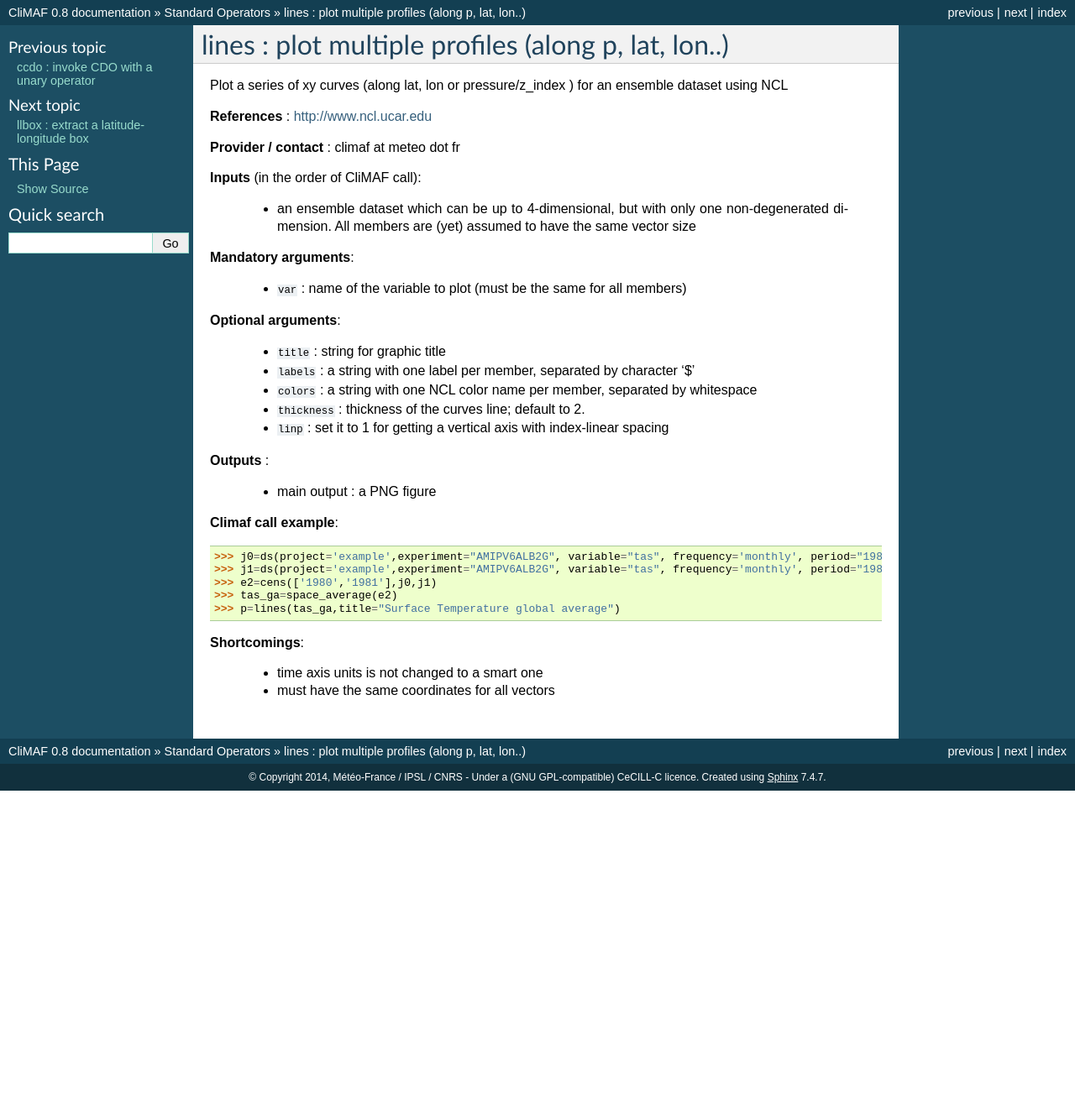
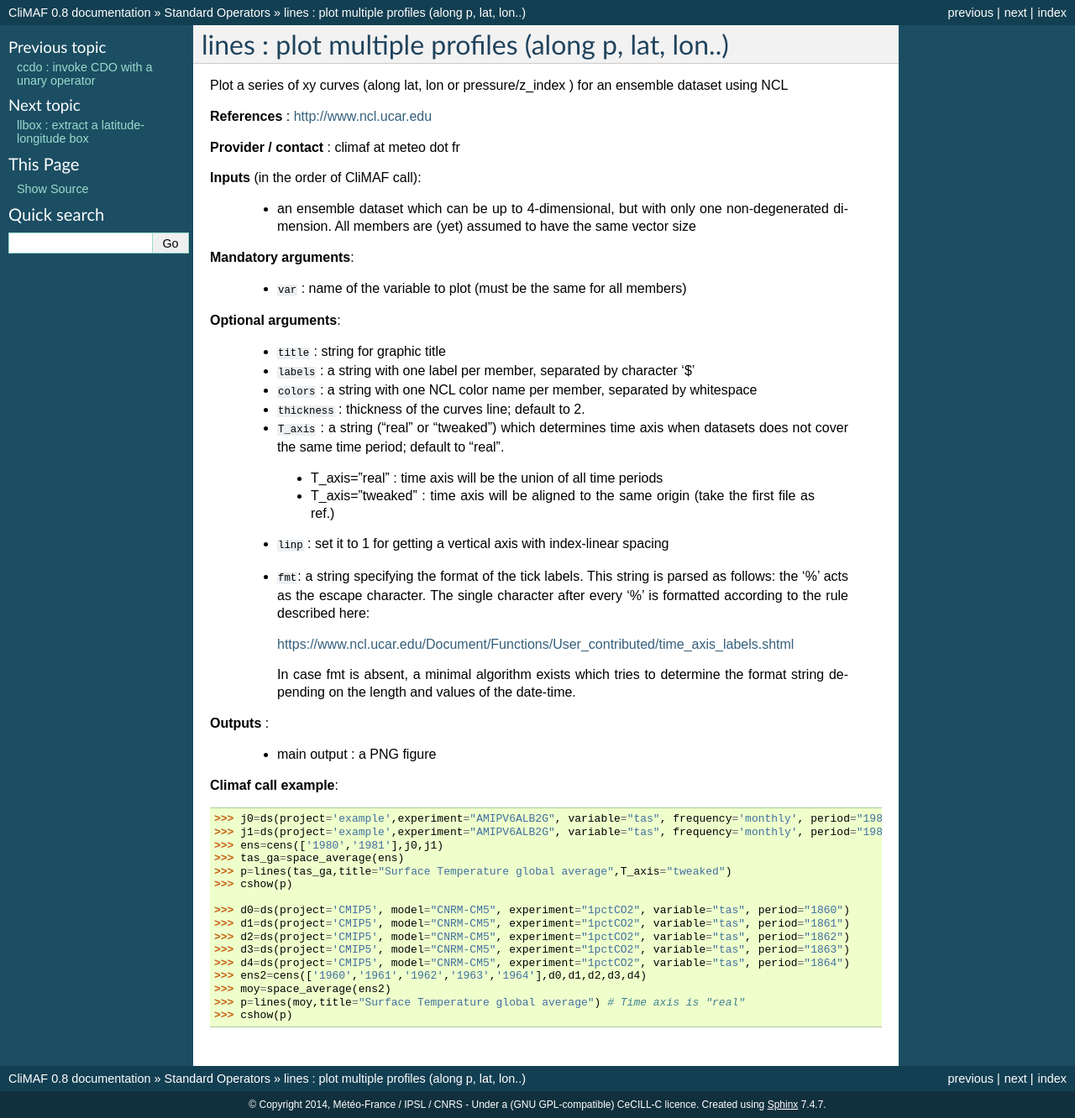
Before and after one commit to rigoudyg/climaf, a Sphinx documentation site: the page built from doc/scripts/lines.rst, in a window 1280 px wide. Shown: the whole page at 84% size. Built offline with Sphinx 7.4.7, drawn with Linux system fonts in a browser that asks for light colours; before the commit the page ends 942 px from its top, so only the background shows below that.

Commit message:
Merge LV's Graphic PR with small changes

```diff
--- a/doc/scripts/lines.rst
+++ b/doc/scripts/lines.rst
@@ -26,7 +26,27 @@ an ensemble dataset using NCL
   - ``colors`` : a string with one NCL color name per member,
     separated by whitespace
   - ``thickness`` : thickness of the curves line; default to 2.
-  - ``linp`` : set it to 1 for getting a vertical axis with index-linear spacing
+  - ``T_axis`` : a string ("real" or "tweaked") which determines time
+    axis when datasets does not cover the same time period; default to
+    "real".
+
+   - T_axis="real"    : time axis will be the union of all time
+     periods
+   - T_axis="tweaked" : time axis will be aligned to the same origin
+     (take the first file as ref.)
+
+  - ``linp`` : set it to 1 for getting a vertical axis with
+    index-linear spacing
+  - ``fmt``: a string specifying the format of the tick labels. This
+    string is parsed as follows: the '%' acts as the escape
+    character. The single character after every '%' is formatted
+    according to the rule described here:
+
+    https://www.ncl.ucar.edu/Document/Functions/User_contributed/time_axis_labels.shtml
+
+    In case fmt is absent, a minimal algorithm exists which tries to
+    determine the format string depending on the length and values of
+    the date-time.
 
 **Outputs** :
 
@@ -36,11 +56,17 @@ an ensemble dataset using NCL
 
   >>> j0=ds(project='example',experiment="AMIPV6ALB2G", variable="tas", frequency='monthly', period="1980")
   >>> j1=ds(project='example',experiment="AMIPV6ALB2G", variable="tas", frequency='monthly', period="1981")
-  >>> e2=cens(['1980','1981'],j0,j1)
-  >>> tas_ga=space_average(e2)
-  >>> p=lines(tas_ga,title="Surface Temperature global average")
+  >>> ens=cens(['1980','1981'],j0,j1)
+  >>> tas_ga=space_average(ens)
+  >>> p=lines(tas_ga,title="Surface Temperature global average",T_axis="tweaked")
+  >>> cshow(p)
 
-**Shortcomings**:
-
-  - time axis units is not changed to a smart one
-  - must have the same coordinates for all vectors
+  >>> d0=ds(project='CMIP5', model="CNRM-CM5", experiment="1pctCO2", variable="tas", period="1860")
+  >>> d1=ds(project='CMIP5', model="CNRM-CM5", experiment="1pctCO2", variable="tas", period="1861")
+  >>> d2=ds(project='CMIP5', model="CNRM-CM5", experiment="1pctCO2", variable="tas", period="1862")
+  >>> d3=ds(project='CMIP5', model="CNRM-CM5", experiment="1pctCO2", variable="tas", period="1863")
+  >>> d4=ds(project='CMIP5', model="CNRM-CM5", experiment="1pctCO2", variable="tas", period="1864")
+  >>> ens2=cens(['1960','1961','1962','1963','1964'],d0,d1,d2,d3,d4)
+  >>> moy=space_average(ens2)
+  >>> p=lines(moy,title="Surface Temperature global average") # Time axis is "real"
+  >>> cshow(p)
--- a/doc/scripts/plot.rst
+++ b/doc/scripts/plot.rst
@@ -23,9 +23,9 @@ tuning a number of graphic attributes
     the dataset
   - colormap and its interpretation :
 
-   - ``color`` : name of the Ncl colormap to use; default is 'BlueDarkRed18'  ; see e.g.
+   - ``cmap`` : name of the Ncl colormap to use; default is 'BlueDarkRed18'  ; see e.g.
      https://www.ncl.ucar.edu/Document/Graphics/color_table_gallery.shtml#Aid_in_color_blindness.
-   - ``min``, ``max`` , ``vdelta`` : min and max values and levels
+   - ``min``, ``max`` , ``delta`` : min and max values and levels
      when applying the colormap, or
    - ``levels`` : list of levels used when applyng colomap
      e.g. lin="260 270 280 290"
```
Also changed, not shown: doc/news.rst (+12 -0 lines), 7 other files.
